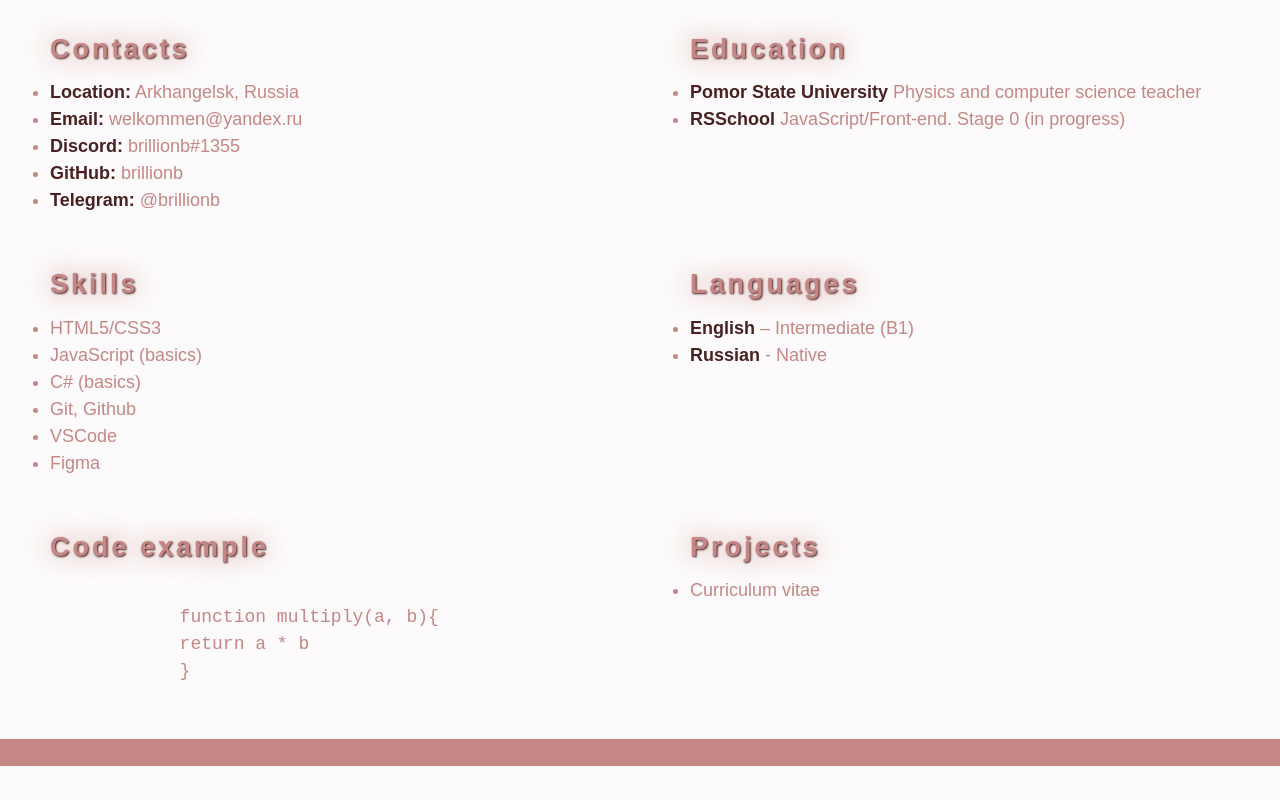
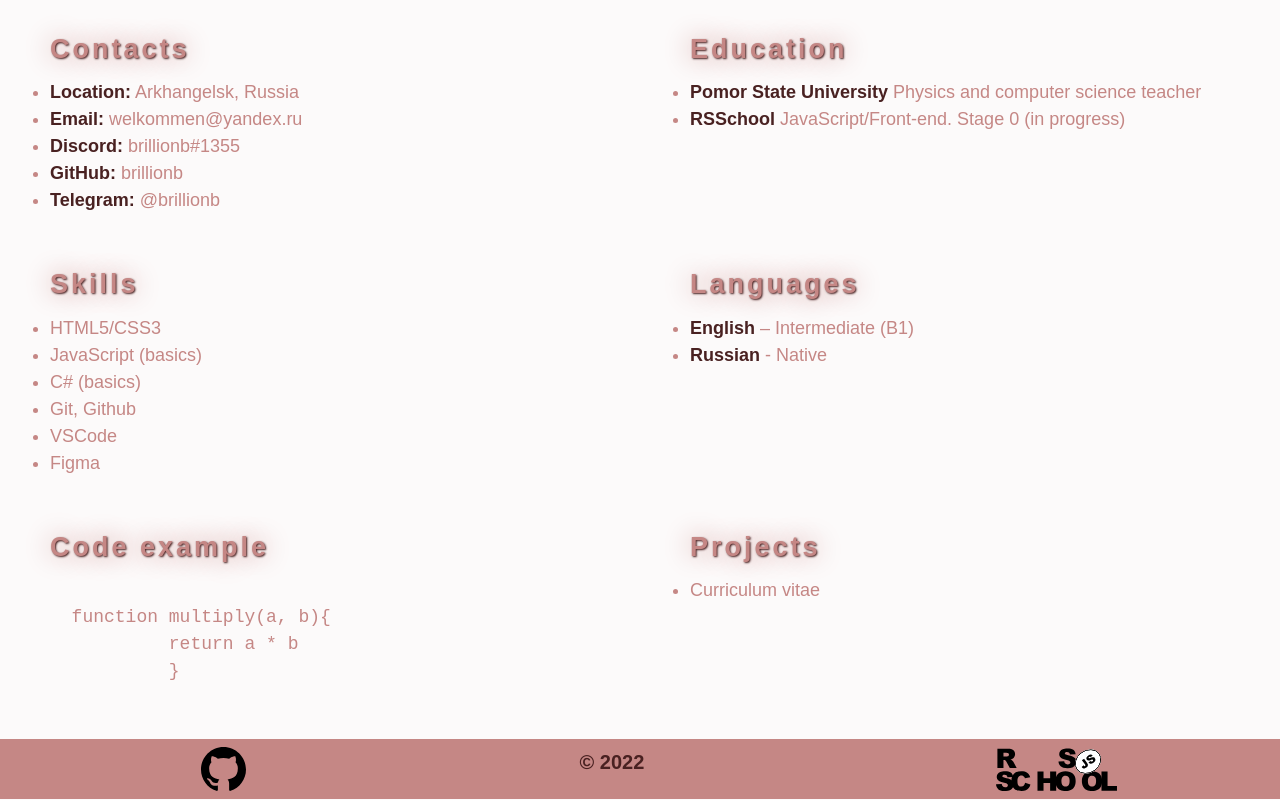
Before and after one commit to Brillionb/rsschool-cv, a plain HTML site: page index.html in a window 1280 px wide. Shown: the part 525-1325 px from the top of the page. Before the commit the page ends 1291 px from the top, so only its background shows below. Drawn offline with Linux system fonts and the light colour scheme; a web font is replaced by a local one.

Commit message:
feat: add footer

```diff
--- a/index.html
+++ b/index.html
@@ -94,16 +94,16 @@
 
         <section class="section" id="code">
           <h2 class="section-title">Code example</h2>
-          <code>
-            <pre>
 
-            function multiply(a, b){
-            return a * b
-            }
+          <pre>
+            <code>
+  function multiply(a, b){
+           return a * b
+           }
+            </code>
+          </pre>
 
-            </pre>
 
-          </code>
 
 
         </section>
@@ -111,7 +111,8 @@
         <section class="section" id="projects">
           <h2 class="section-title">Projects</h2>
           <ul>
-            <li><a href="https://brillionb.github.io/rsschool-cv/" target="_blank" class="list-link">Curriculum vitae</a></li>
+            <li><a href="https://brillionb.github.io/rsschool-cv/" target="_blank" class="list-link">Curriculum
+                vitae</a></li>
           </ul>
         </section>
 
@@ -121,7 +122,17 @@
   </main>
 
   <footer class="footer">
-    <div class="container">футер</div>
+    <div class="footer-container">
+      <a href="https://github.com/Brillionb" target="_blank"><img src="./assets/img/icon-github.svg" class="github-logo"
+          alt="github"></a>
+    </div>
+    <div class="footer-container">
+      &copy; 2022
+    </div>
+
+    <div class="footer-container">
+      <a href="https://rs.school/js/" target="_blank"><img src="./assets/img/rs_school_js.svg" class="rss-logo" alt="rsschool"></a>
+    </div>
   </footer>
 </body>
 
--- a/style.css
+++ b/style.css
@@ -34,7 +34,7 @@ body {
 
 /*-------- HEADER --------*/
 .header {
-  height: 40px;
+  height: 50px;
 }
 
 .menu-list {
@@ -121,5 +121,23 @@ body {
 /*-------- FOOTER --------*/
 .footer {
     background-color: #c58785;
+    display: flex;
+    justify-content: space-around;
+    align-items: center;
+    padding: 15px;
+    height: 60px;
+    color: #492121;
+    font-weight: bold;
+    font-size: 20px;
 
 }
+
+.footer-container {
+    width: 121px;
+    height: 45px;
+}
+
+.github-logo {
+    width: 121px;
+    height: 45px;
+}
```
Also changed, not shown: assets/img/icon-github.svg (added), assets/img/rs_school_js.svg (added).
